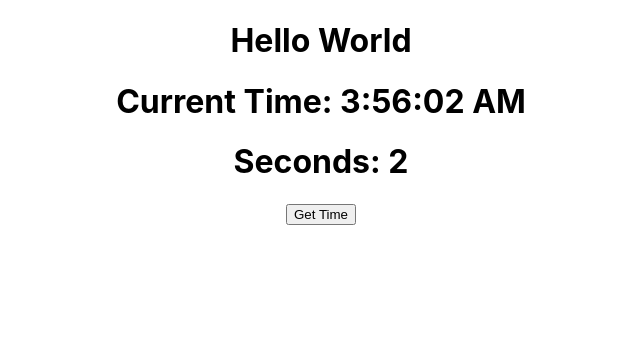
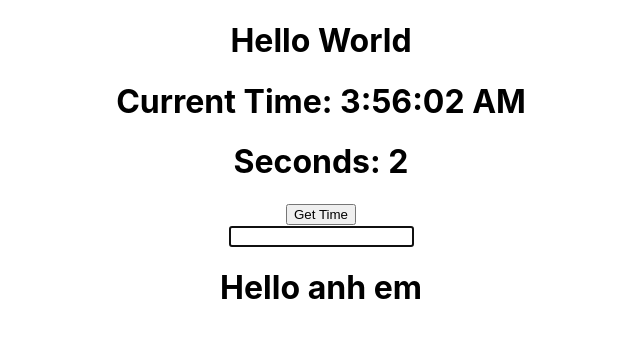
Before and after one commit to EricMai2112/practice-react, a React (Create React App) app in the folder CaiDatMoiTruong/beginner/: page / in a window 1280 px wide. Shown: the top 338 px of the page, without its empty margins (319-959 px from the left). Built offline with nearby package versions, Linux system fonts and the light colour scheme.

Commit message:
Props and PropTypes

```diff
--- a/CaiDatMoiTruong/beginner/src/App.js
+++ b/CaiDatMoiTruong/beginner/src/App.js
@@ -1,11 +1,17 @@
 import logo from './logo.svg'
 import './App.css'
 import Lock from './Lock'
+import BareInput from './BareInput'
+import Layout from './Layout'
 
 function App() {
   return (
     <div className='App'>
       <Lock />
+      <BareInput autoFocus className='input-control' />
+      <Layout>
+        <h1>Hello anh em</h1>
+      </Layout>
     </div>
   )
 }
--- /dev/null
+++ b/CaiDatMoiTruong/beginner/src/BareInput.jsx
@@ -0,0 +1,22 @@
+import React from 'react'
+import PropTypes from 'prop-types'
+
+class BareInput extends React.Component {
+  render() {
+    const { type: typeInput, ...res } = this.props
+    return <input {...res} type={typeInput} />
+  }
+}
+
+// function BareInput(props) {
+//   const { type, ...res } = props
+//   return <input {...res} />
+// }
+
+BareInput.propTypes = {
+  type: PropTypes.string.isRequired,
+  className: PropTypes.string,
+  value: PropTypes.string
+}
+
+export default BareInput
--- /dev/null
+++ b/CaiDatMoiTruong/beginner/src/Layout.jsx
@@ -0,0 +1,9 @@
+import React from 'react'
+
+class Layout extends React.Component {
+  render() {
+    return <div className='layout'>{this.props.children}</div>
+  }
+}
+
+export default Layout
--- /dev/null
+++ b/CaiDatMoiTruong/package.json
@@ -0,0 +1,5 @@
+{
+  "devDependencies": {
+    "prop-types": "^15.8.1"
+  }
+}
```
Also changed, not shown: 1 other file (tests, documents, lock files or other folders).
